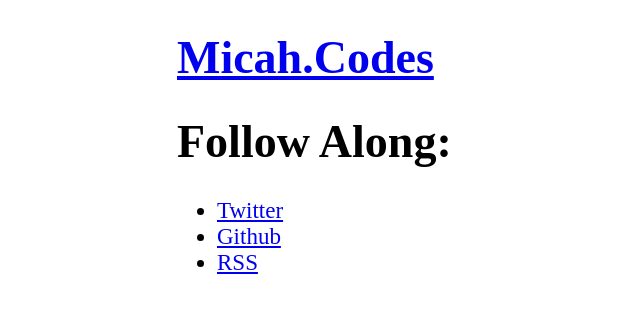
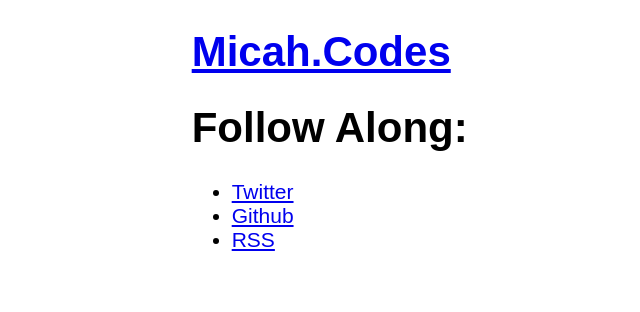
Before and after one commit to micahgodbolt/micahcodes, a website: page src/layouts/extends/base.html in a window 1280 px wide. Shown: the whole page, without its empty margins (61-701 px from the left). Drawn offline with nearby package versions, Linux system fonts and the light colour scheme; files that its build step writes are made by us from their sources.

Commit message:
Reduced font size by 2px, trying out sans-serif

```diff
--- a/src/layouts/extends/base.html
+++ b/src/layouts/extends/base.html
@@ -12,10 +12,11 @@
     <style type="text/css">
     /* Much thanks to https://www.smashingmagazine.com/2016/05/fluid-typography/ for the inspiration */
 
-      html {font-size: calc( 18px + (8) * (100vw - 320px) / 800 ); margin: 0 auto;}
+      html {font-size: calc( 16px + (8) * (100vw - 320px) / 800 ); margin: 0 auto; font-family: sans-serif;}
+      body { padding: 0 .7em; }
       pre, p > code { background: #eee; overflow: scroll; font-size: .7em;}
       @media screen and (min-width: 820px){
-        html { font-size: 23px; max-width: 820px;}
+        html { font-size: 21px; max-width: 820px;}
       }
     </style>
     <link rel="icon"
```
